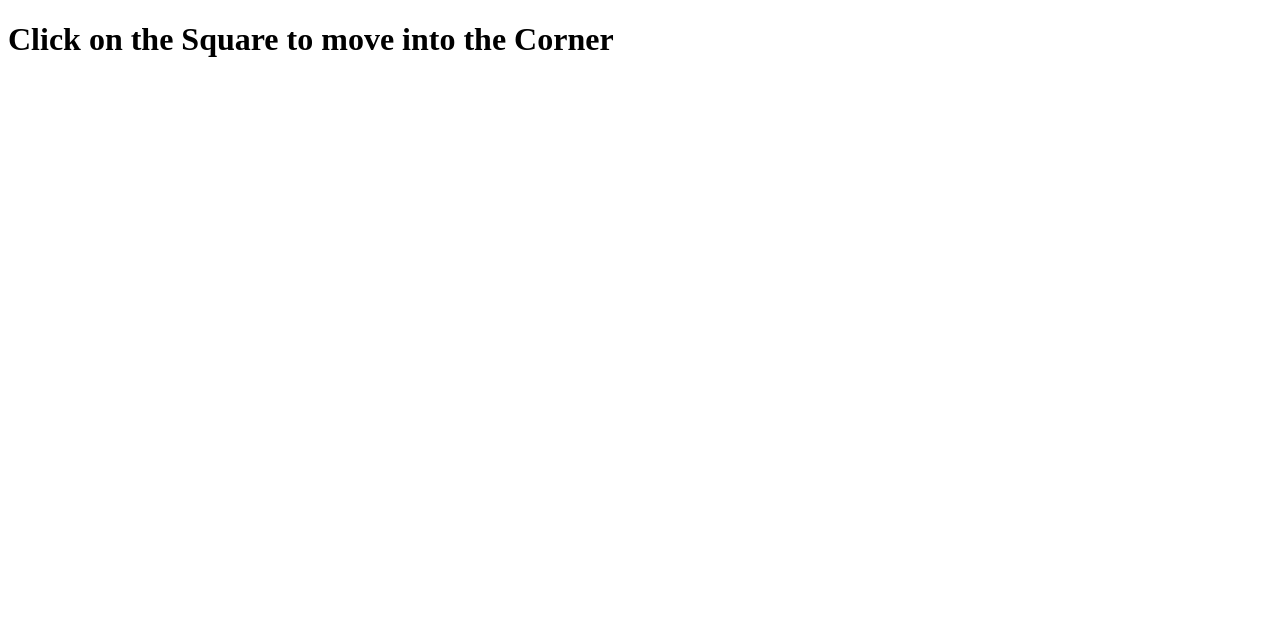
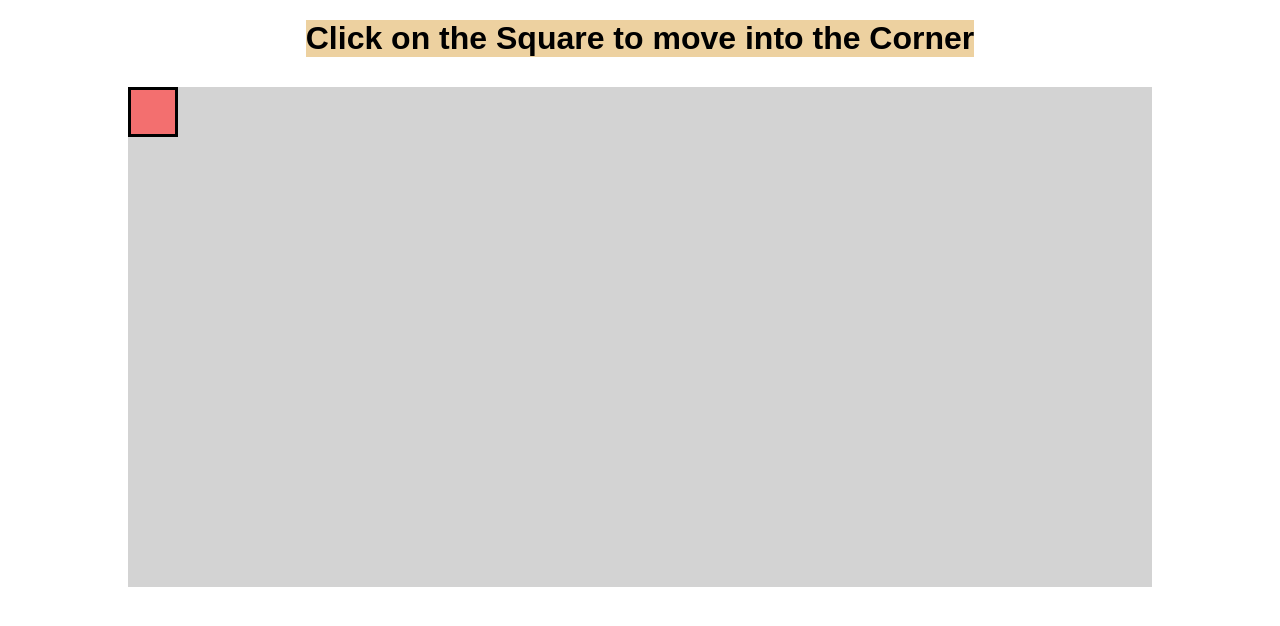
Before and after one commit to tunc3r93/js_projects, a plain HTML site: page move_square/index.html in a window 1280 px wide. Drawn offline with Linux system fonts and the light colour scheme.

Commit message:
!CSS styles and JS functionality for square movement in clockwise direction through container corners

```diff
--- a/move_square/index.html
+++ b/move_square/index.html
@@ -1,14 +1,16 @@
-<!doctype html>
+<!DOCTYPE html>
 <html lang="de">
 <head>
     <meta charset="UTF-8">
-    <meta name="viewport" content="width=device-width, initial-scale=1">
+    <meta name="viewport" content="width=device-width, initial-scale=1.0">
+    <title>Move Square</title>
     <link rel="stylesheet" href="style.css">
-    <title>Move Square</title>
 </head>
 <body>
-    <h1>Click on the Square to move into the Corner</h1>
+<h1>Click on the Square to move into the Corner</h1>
+<div id="container">
     <div id="square"></div>
-    <script src="script.js"></script>
+</div>
+<script src="script.js"></script>
 </body>
 </html>
--- a/move_square/script.js
+++ b/move_square/script.js
@@ -0,0 +1,24 @@
+class Square {
+    constructor() {
+        this.squareElement = document.getElementById('square');
+        this.currentPosition = 0;
+        this.positions = [
+            { top: '0', left: '0' },
+            { top: '0', left: 'calc(100% - 50px)' },
+            { top: 'calc(100% - 50px)', left: 'calc(100% - 50px)' },
+            { top: 'calc(100% - 50px)', left: '0' }
+        ];
+
+        this.squareElement.addEventListener('click', () => this.move());
+    }
+
+    move() {
+        this.currentPosition = (this.currentPosition + 1) % this.positions.length;
+        const position = this.positions[this.currentPosition];
+
+        this.squareElement.style.top = position.top;
+        this.squareElement.style.left = position.left;
+    }
+}
+
+let square = new Square();
--- a/move_square/style.css
+++ b/move_square/style.css
@@ -0,0 +1,37 @@
+* {
+    margin: 0;
+    padding: 0;
+    box-sizing: border-box;
+}
+
+body {
+    font-family: Arial, sans-serif;
+    height: 100%;
+    display: flex;
+    justify-content: center;
+    align-items: center;
+    flex-direction: column;
+    text-align: center;
+}
+
+#container {
+    width: 80%;
+    height: 500px;
+    background-color: lightgray;
+    position: relative;
+    margin-top: 30px;
+}
+
+h1 {
+    margin-top: 20px;
+    background-color: #edd1a0;
+}
+
+#square {
+    width: 50px;
+    height: 50px;
+    background-color: #f36f6f;
+    position: absolute;
+    cursor: pointer;
+    border: 3px solid black;
+}
```
